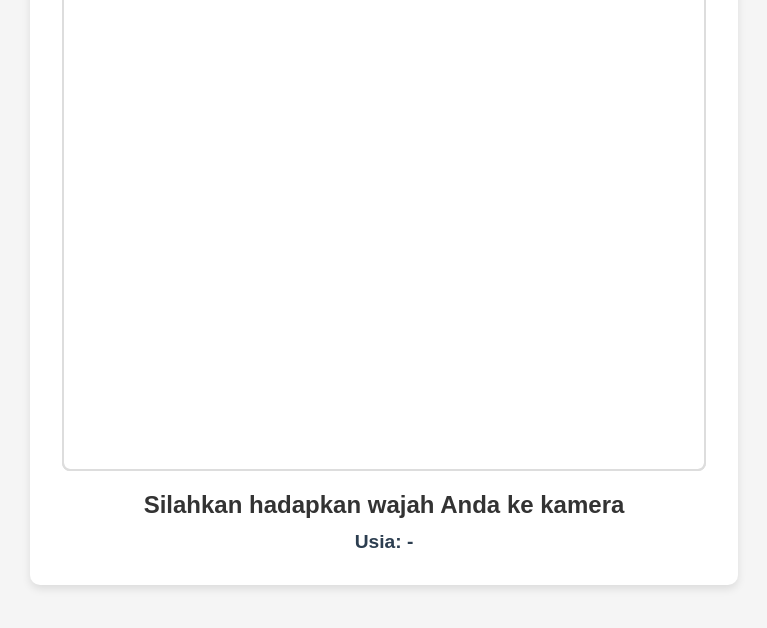
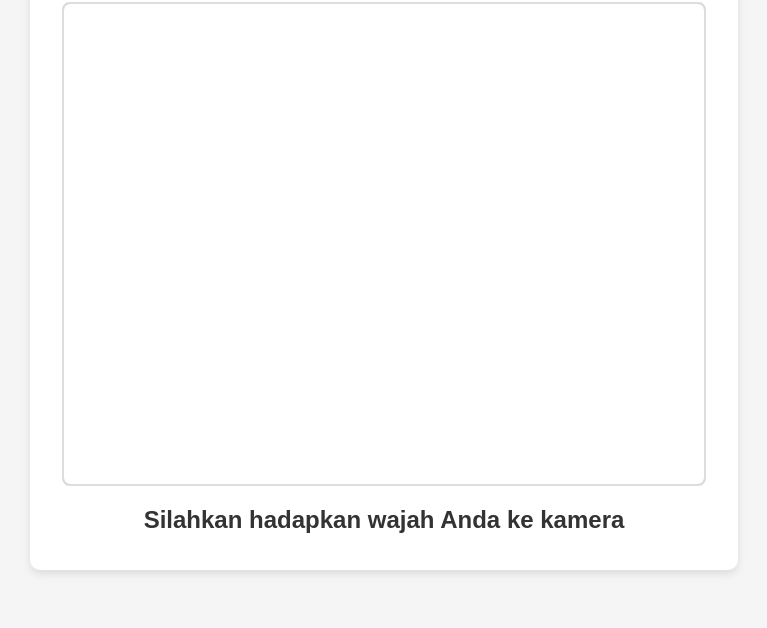
Before and after one commit to jimswk/cameradetect, a plain HTML site: page index.html in a window 1280 px wide. Shown: the part 170-798 px from the top of the page, without its empty margins (256-1023 px from the left). Drawn offline with Linux system fonts and the light colour scheme.

Commit message:
Update index.html

```diff
--- a/index.html
+++ b/index.html
@@ -16,8 +16,6 @@
             <canvas id="canvas" width="640" height="480"></canvas>
         </div>
         <div id="greeting" class="greeting">Silahkan hadapkan wajah Anda ke kamera</div>
-        <!-- Tambahkan elemen untuk menampilkan umur -->
-<div id="agePrediction" class="prediction">Usia: -</div>
     </div>
     <script src="script.js"></script>
 </body>
```
